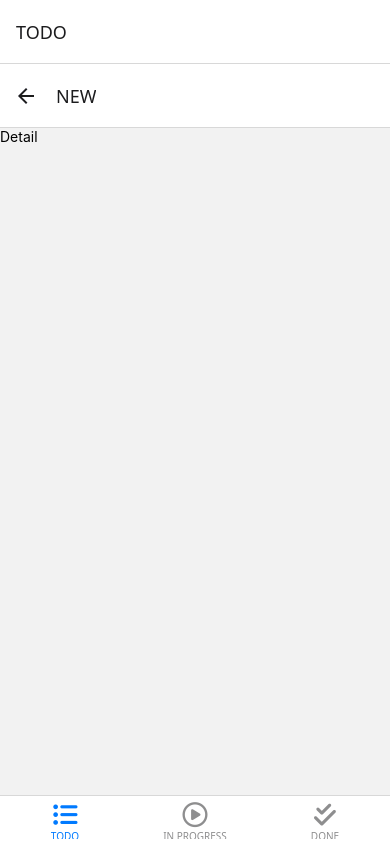
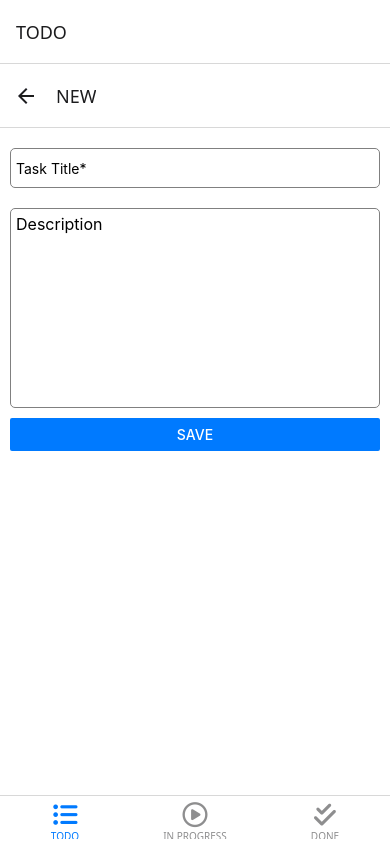
Before and after one commit to Goszila/task-management-app, a React Native app: screen /NEW in a window 390 px wide. Built offline with nearby package versions, Linux system fonts and the light colour scheme.

Commit message:
:hammer: add create task function

```diff
--- a/Hooks/index.tsx
+++ b/Hooks/index.tsx
@@ -1,5 +1,6 @@
-import { useContext } from 'react'
+import { Dispatch, useContext } from 'react'
 import { DataContext } from '../context/TaskProvider'
+import { uuidV4 } from '../utils/uuid'
 
 export const useGetTasks = ({ status }: { status: TaskStatus }): TaskType[] => {
   const {
@@ -7,3 +8,18 @@ export const useGetTasks = ({ status }: { status: TaskStatus }): TaskType[] => {
   }: { tasks: TaskType[] } = useContext(DataContext)
   return tasks.filter((task) => task.status === status)
 }
+
+type UseCreateTaskType = {
+  title: string
+  description?: string
+  dispatch: Dispatch<ActionType>
+}
+export const useCreateTask = (props: UseCreateTaskType) => {
+  return props.dispatch({
+    type: 'ADD', payload: {
+      id: uuidV4(),
+      title: props.title,
+      description: props.description
+    }
+  })
+}
--- a/context/reducer.tsx
+++ b/context/reducer.tsx
@@ -3,7 +3,7 @@ const reducer = (state: TaskType[], action: ActionType): TaskType[] => {
   switch (action.type) {
     case "ADD":
       const { payload } = action
-      return [...state, { ...payload, id: Date.now().toString(), status: 'TODO' }]
+      return [...state, { ...payload, status: 'TODO' }]
     case "DELETE":
       return [...state]
     case "UPDATE":
--- a/screens/Done.tsx
+++ b/screens/Done.tsx
@@ -1,7 +1,7 @@
 import { FlatList, Text, View } from 'react-native'
 import React, { useContext } from 'react'
 import TaskCard from '../components/TaskCard'
-import { useGetTasks } from '../Hooks'
+import { useGetTasks } from '../hooks'
 
 export default function Done() {
   const tasks = useGetTasks({ status: 'DONE' })
--- a/screens/InProgress.tsx
+++ b/screens/InProgress.tsx
@@ -1,7 +1,7 @@
 import { FlatList, Text, View } from 'react-native'
 import React from 'react'
 import TaskCard from '../components/TaskCard'
-import { useGetTasks } from '../Hooks'
+import { useGetTasks } from '../hooks'
 
 export default function InProgress() {
   const tasks = useGetTasks({ status: 'INPROGRESS' })
--- a/screens/TaskDetail.tsx
+++ b/screens/TaskDetail.tsx
@@ -1,12 +1,103 @@
-import { StyleSheet, Text, View } from 'react-native'
-import React from 'react'
+import { Alert, Button, SafeAreaView, StyleSheet, Text, TextInput, TouchableOpacity, View } from 'react-native'
+import React, { Dispatch, useContext, useState } from 'react'
+import { useCreateTask } from '../hooks'
+import { DataContext } from '../context/TaskProvider'
+import { NativeStackNavigationProp } from '@react-navigation/native-stack'
 
-export default function TaskDetail() {
+export default function TaskDetail({ navigation }: { navigation: NativeStackNavigationProp<any> }) {
+  const [title, setTitle] = useState('')
+  const [description, setDescription] = useState('')
+  const [formError, setFormError] = useState(false)
+
+  const {
+    dispatch
+  }: { dispatch: Dispatch<ActionType> } = useContext(DataContext)
+
+  const handleSave = () => {
+    if (!title) {
+      setFormError(true)
+    }
+    setFormError(false)
+    useCreateTask({
+      title,
+      description,
+      dispatch
+    })
+    Alert.alert(
+      'Create Task',
+      'Task has been created',
+      [
+        { text: 'OK', onPress: () => navigation.goBack() }
+      ],
+      { cancelable: false }
+    )
+  }
+
   return (
-    <View>
-      <Text>Detail</Text>
-    </View>
+    <SafeAreaView style={styles.container}>
+      <View style={styles.form}>
+        <TextInput
+          autoCapitalize='none'
+          autoCorrect={false}
+          placeholder='Task Title*'
+          keyboardType='default'
+          style={[styles.input, formError && styles.inputError]}
+          onChangeText={(value) => {
+            if(!value) setFormError(true)
+            setTitle(value)
+          }}
+        />
+        <TextInput
+          autoCapitalize='none'
+          autoCorrect={false}
+          placeholder='Description'
+          keyboardType='default'
+          multiline={true}
+          style={styles.textarea}
+          onChangeText={(value) => setDescription(value)}
+        />
+        <Button
+          title='SAVE'
+          color='#007AFF'
+          onPress={handleSave}
+        />
+      </View>
+    </SafeAreaView>
   )
 }
 
-const styles = StyleSheet.create({})
+const styles = StyleSheet.create({
+  container: {
+    flex: 1,
+    backgroundColor: '#FFF',
+    alignItems: 'center',
+    justifyContent: 'flex-start',
+  },
+  form: {
+    width: '100%',
+    padding: 10,
+  },
+  input: {
+    width: '100%',
+    height: 40,
+    borderColor: 'gray',
+    borderWidth: 1,
+    borderRadius: 5,
+    padding: 5,
+    marginVertical: 10,
+  },
+  inputError: {
+    borderBlockColor: 'red',
+  },
+  textarea: {
+    width: '100%',
+    height: 200,
+    borderColor: 'gray',
+    borderWidth: 1,
+    borderRadius: 5,
+    padding: 5,
+    marginVertical: 10,
+    textAlignVertical: 'top',
+    fontSize: 16
+  },
+})
--- a/screens/Todo.tsx
+++ b/screens/Todo.tsx
@@ -1,7 +1,7 @@
 import { FlatList, StyleSheet, Text, View } from 'react-native'
 import React from 'react'
 import TaskCard from '../components/TaskCard'
-import { useGetTasks } from '../Hooks'
+import { useGetTasks } from '../hooks'
 import FloatingButton from '../components/FloatingButton'
 import { NativeStackNavigationProp } from '@react-navigation/native-stack'
 
```
Also changed, not shown: 1 other file (tests, documents, lock files or other folders).
